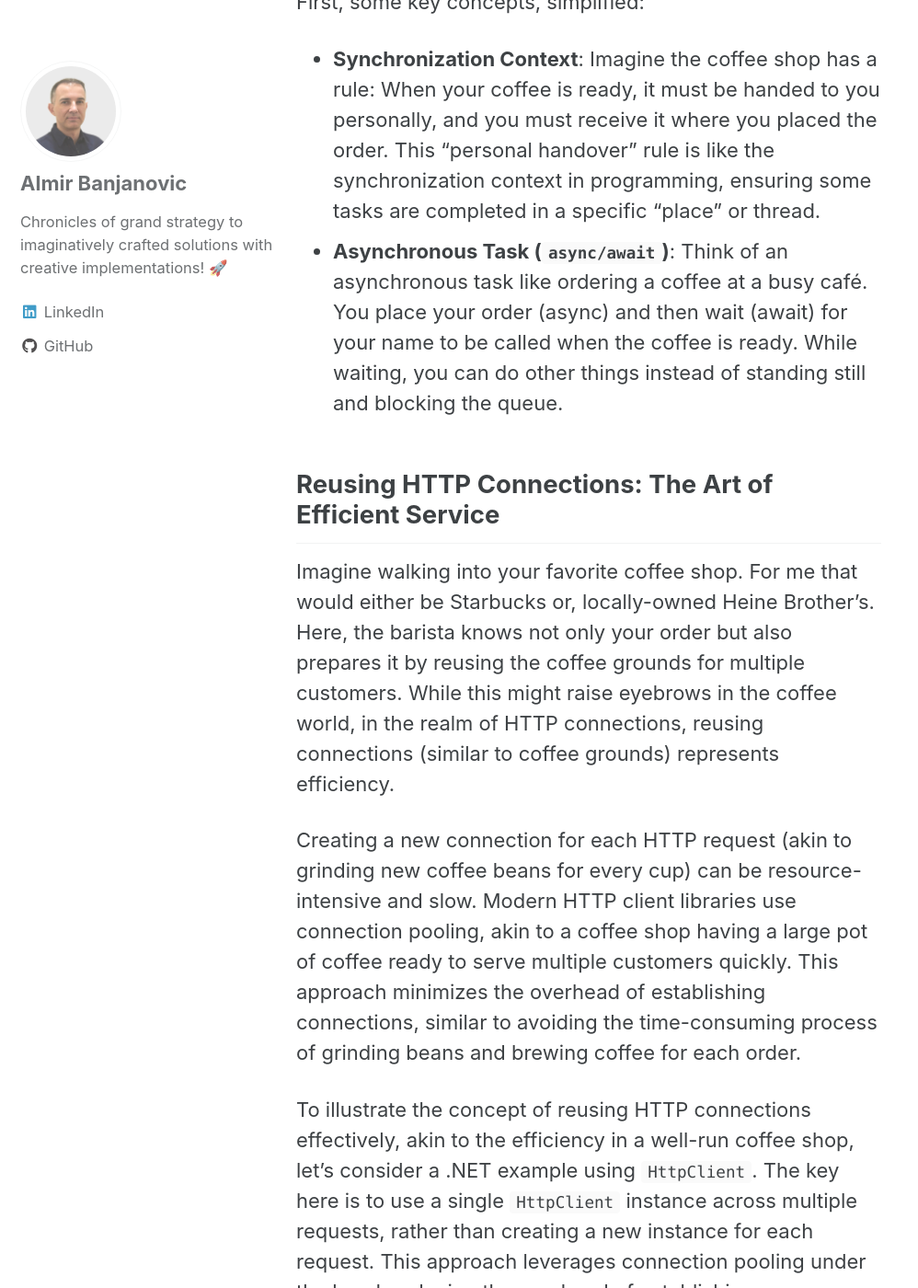
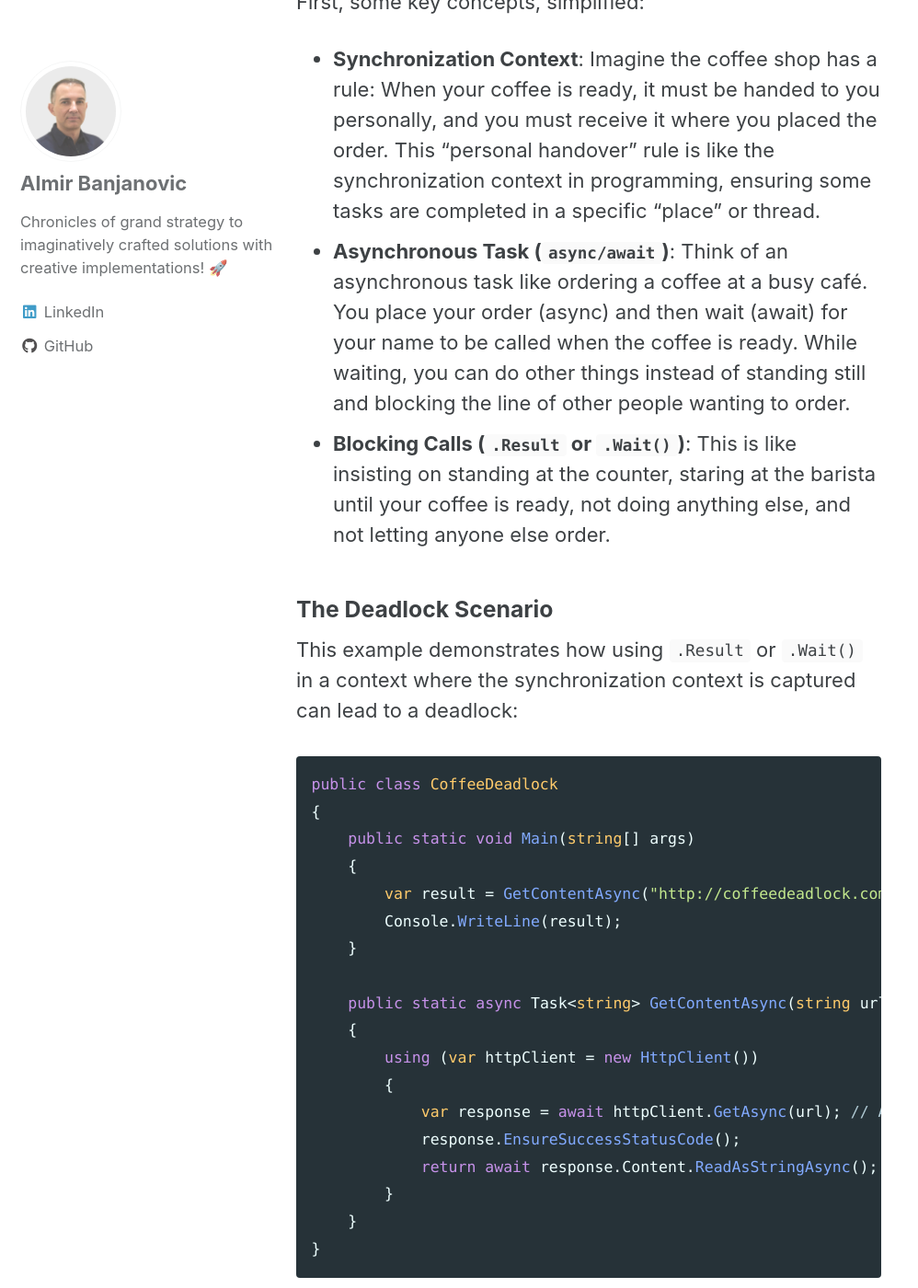
Before and after one commit to almirbanjanovic/roadtocloud.github.io, a Jekyll site: the page built from blog/_posts/2024-03-04-cloud-and-thread-safe-code.md, in a window 1280 px wide and 1400 px high, scrolled down 1823 px. Shown: the whole window at 92% size, without its empty margins (0-998 px from the left). Built offline with Jekyll 4.4.1, drawn with Linux system fonts in a browser that asks for light colours; cached includes are drawn as plain includes; some of the changed text lies outside the part shown.

Commit message:
Update 2024-03-04-cloud-and-thread-safe-code.md

```diff
--- a/blog/_posts/2024-03-04-cloud-and-thread-safe-code.md
+++ b/blog/_posts/2024-03-04-cloud-and-thread-safe-code.md
@@ -23,12 +23,56 @@ In a busy coffee shop, multiple baristas (threads) work in parallel to serve cus
 First, some key concepts, simplified:
 
 - **Synchronization Context**: Imagine the coffee shop has a rule: When your coffee is ready, it must be handed to you personally, and you must receive it where you placed the order. This "personal handover" rule is like the synchronization context in programming, ensuring some tasks are completed in a specific "place" or thread.
-- **Asynchronous Task (`async/await`)**: Think of an asynchronous task like ordering a coffee at a busy café. You place your order (async) and then wait (await) for your name to be called when the coffee is ready. While waiting, you can do other things instead of standing still and blocking the queue.
+- **Asynchronous Task (`async/await`)**: Think of an asynchronous task like ordering a coffee at a busy café. You place your order (async) and then wait (await) for your name to be called when the coffee is ready. While waiting, you can do other things instead of standing still and blocking the line of other people wanting to order.
+- **Blocking Calls (`.Result` or `.Wait()`)**: This is like insisting on standing at the counter, staring at the barista until your coffee is ready, not doing anything else, and not letting anyone else order.
+
+### The Deadlock Scenario
+This example demonstrates how using `.Result` or `.Wait()` in a context where the synchronization context is captured can lead to a deadlock:
+<br>
+{% highlight csharp %}
+{% raw %}
+public class CoffeeDeadlock
+{
+    public static void Main(string[] args)
+    {
+        var result = GetContentAsync("http://coffeedeadlock.com").Result; // This can cause a deadlock
+        Console.WriteLine(result);
+    }
+
+    public static async Task<string> GetContentAsync(string url)
+    {
+        using (var httpClient = new HttpClient())
+        {
+            var response = await httpClient.GetAsync(url); // Awaiting here captures the synchronization context
+            response.EnsureSuccessStatusCode();
+            return await response.Content.ReadAsStringAsync();
+        }
+    }
+}
+{% endraw %}
+{% endhighlight %}
+
+1. Placing the Order (Calling the Async Method)
+   You go to the coffee shop (start your program) and order a coffee (call an asynchronous method, GetContentAsync).
+    The coffee shop is busy (the system is doing work), so you're told to wait for your name to be called (the async operation will complete in the future).
+
+2. Waiting for the Coffee (Awaiting the Async Task)
+   Instead of waiting normally, you decide to stand at the counter, not move and stare at the barista uncomfortably until you get your coffee (using .Result or .Wait()), effectively blocking anyone else from ordering (blocking the main thread).
+
+3. The Cofee Shop Rule (Synchronization Context)
+
+    The coffee shop has a rule: Coffee must be handed to you personally at the counter (the continuation after an await must happen on the original synchronization context, or thread).
+    But, because you're blocking the counter (the main thread), the barista can't serve anyone else, nor can they complete your order, because they need you to step aside to finish it (the async operation needs the blocked thread to continue).
+
+4. The Deadlock
+
+    You're waiting for your coffee to be ready before you move (waiting for the async operation to complete), but the coffee shop can't finish making your coffee until you stop blocking the counter and making the barista uncomfortable with your stare (the system can't complete the async operation because it's waiting for the blocked thread to become available).
+    As a result, everything stops. You're not moving, the barista can't serve your coffee, and no one else can order. This standstill is the deadlock.
 
 ## Reusing HTTP Connections: The Art of Efficient Service
-Imagine walking into your favorite coffee shop.  For me that would either be Starbucks or, locally-owned Heine Brother's.  Here, the barista knows not only your order but also prepares it by reusing the coffee grounds for multiple customers. While this might raise eyebrows in the coffee world, in the realm of HTTP connections, reusing connections (similar to coffee grounds) represents efficiency.
+Imagine walking into your favorite coffee shop and the barista knows not only your order but also prepares it by reusing the coffee grounds for multiple customers. While this might raise eyebrows in the coffee world, in the realm of HTTP connections, reusing connections (similar to coffee grounds) is efficient.
 
-Creating a new connection for each HTTP request (akin to grinding new coffee beans for every cup) can be resource-intensive and slow. Modern HTTP client libraries use connection pooling, akin to a coffee shop having a large pot of coffee ready to serve multiple customers quickly. This approach minimizes the overhead of establishing connections, similar to avoiding the time-consuming process of grinding beans and brewing coffee for each order.
+Creating a new connection for each HTTP request (akin to grinding new coffee beans for every cup) can be resource-intensive and slow. This can quickly overwhelm a node in a cloud architecture, causing autoscaling to kick in. Modern HTTP client libraries use connection pooling, similar to a coffee shop having a large pot of coffee ready to serve multiple customers quickly. This approach minimizes the overhead of establishing connections, similar to avoiding the time-consuming process of grinding beans and brewing coffee for each order.
 
 To illustrate the concept of reusing HTTP connections effectively, akin to the efficiency in a well-run coffee shop, let's consider a .NET example using `HttpClient`. The key here is to use a single `HttpClient` instance across multiple requests, rather than creating a new instance for each request. This approach leverages connection pooling under the hood, reducing the overhead of establishing new connections for each request and thus optimizing performance.
 
```
